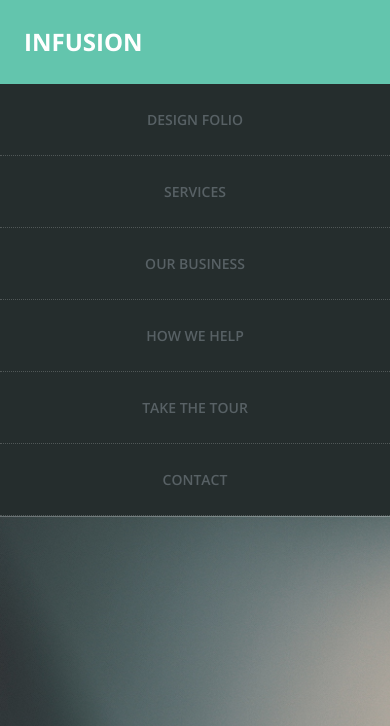
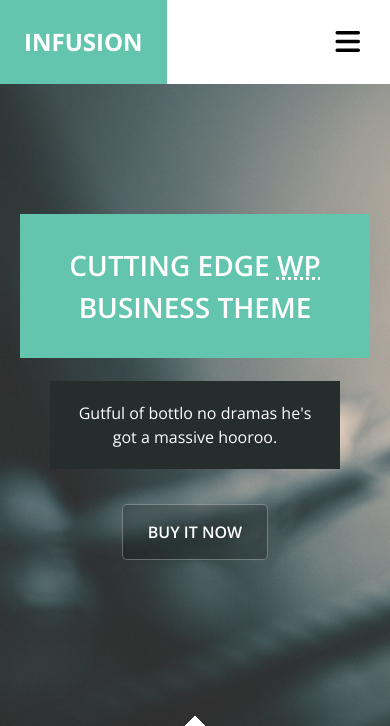
Before and after one commit to RabbitDeWitt/Projeto-Infusion, a plain HTML site: page index.html in a window 390 px wide. Shown: the top 726 px of the page. Drawn offline with nearby package versions, Linux system fonts and the light colour scheme.

Commit message:
JS adicionado e menu concluido

```diff
--- a/index.html
+++ b/index.html
@@ -18,9 +18,12 @@
     <body class="no-js">
 
         <header class="header">
-          <a href="index.html" class="logo-text">Infusion</a>
+          <div class="header-mobile">
 
-          <button style="display: none;" class="header__btnMenu">Menu</button>
+            <a href="index.html" class="logo-text">Infusion</a>
+
+            <button style="display: none;" class="header__btnMenu"><i class="fas fa-bars fa-2x"></i><span class="sr-only">Menu</span></button>
+          </div>
 
           <nav class="header__nav">
             <ul>
@@ -191,5 +194,8 @@
             </ul>
           </div>
         </footer>
+
+        <script src="menu.js"></script>
+        <script src="main.js"></script>
     </body>
 </html>
--- /dev/null
+++ b/main.js
@@ -0,0 +1,13 @@
+(function(){
+  const $body = document.querySelector('body');
+
+  const menu = new Menu({
+    container: '.header__nav',
+    toggleBtn: '.header__btnMenu',
+    widthEnabled: 1024
+  })
+
+  $body.classList.remove('no-js');
+  $body.classList.add('js');
+
+})()
--- /dev/null
+++ b/menu.js
@@ -0,0 +1,70 @@
+function Menu(config) {
+  this.nav = (typeof config.container === 'string') ? document.querySelector(config.container) : config.container
+
+  this.btn = (typeof config.toggleBtn === 'string') ? document.querySelector(config.toggleBtn) : config.toggleBtn
+
+  this.maxWidth = config.widthEnabled || false;
+
+  var _opened = false;
+  var _this = this;
+
+
+  this.btn.removeAttribute('style');
+
+
+  if(this.maxWidth){
+    window.addEventListener('resize', e => {
+      if(window.innerWidth > _this.maxWidth){
+        _this.nav.removeAttribute('style');
+        _opened = true;
+      }else if(!this.nav.getAttribute('style')){
+        closeMenu();
+      }
+    })
+
+    if(window.innerWidth <= _this.maxWidth){
+      closeMenu();
+    }
+  }
+
+  this.btn.addEventListener('click', openOrClose)
+
+
+  function openOrClose() {
+    if(!_opened){
+      openMenu();
+    }else{
+      closeMenu();
+    }
+  }
+
+  function openMenu(){
+    var _top = `${_this.nav.getBoundingClientRect().top}px`
+
+    var _style = {
+      maxHeight: `calc(100vh - ${_top})`,
+      overflow: `hidden`
+    }
+
+    applyStyleToNav(_style);
+
+    _opened = true;
+  }
+
+  function closeMenu(){
+    var _style = {
+      maxHeight: `0px`,
+      overflow: `hidden`
+    }
+
+    applyStyleToNav(_style)
+    _opened = false;
+  }
+
+
+  function applyStyleToNav(_style){
+    Object.keys(_style).forEach(stl => {
+      _this.nav.style[stl] = _style[stl]
+    })
+  }
+}
--- a/style/main.css
+++ b/style/main.css
@@ -72,6 +72,8 @@ img{max-width: 100%;}
   flex-direction: column;
 }
 
+.js .header{position: fixed;}
+
 .logo-text{
   margin: 0;
   padding: 2.4rem;
@@ -117,8 +119,21 @@ img{max-width: 100%;}
   color: var(--primary-green);
 }
 
+.header-mobile{
+  display: flex;
+  justify-content: space-between;
+}
+
 .header__btnMenu{
+  background: transparent;
+  border: none;
+  font-size: 1.4rem;
+  margin: 2.4rem;
+  cursor: pointer;
+}
 
+.js .header__nav{
+  transition: max-height 1s;
 }
 
 
@@ -386,7 +401,7 @@ img{max-width: 100%;}
 
 
 /* MEDIA QUERIES */
-@media screen and (min-width: 1024px) {
+@media screen and (min-width: 1025px) {
   .header{
     position: fixed;
     flex-direction: row;
@@ -394,8 +409,12 @@ img{max-width: 100%;}
   }
 
   .logo-text{
+    width: 100%;
+    text-align: end;
+  }
+
+  .header-mobile{
     width: 25%;
-    text-align: end;
   }
 
   .header__btnMenu{display: none;}
```
